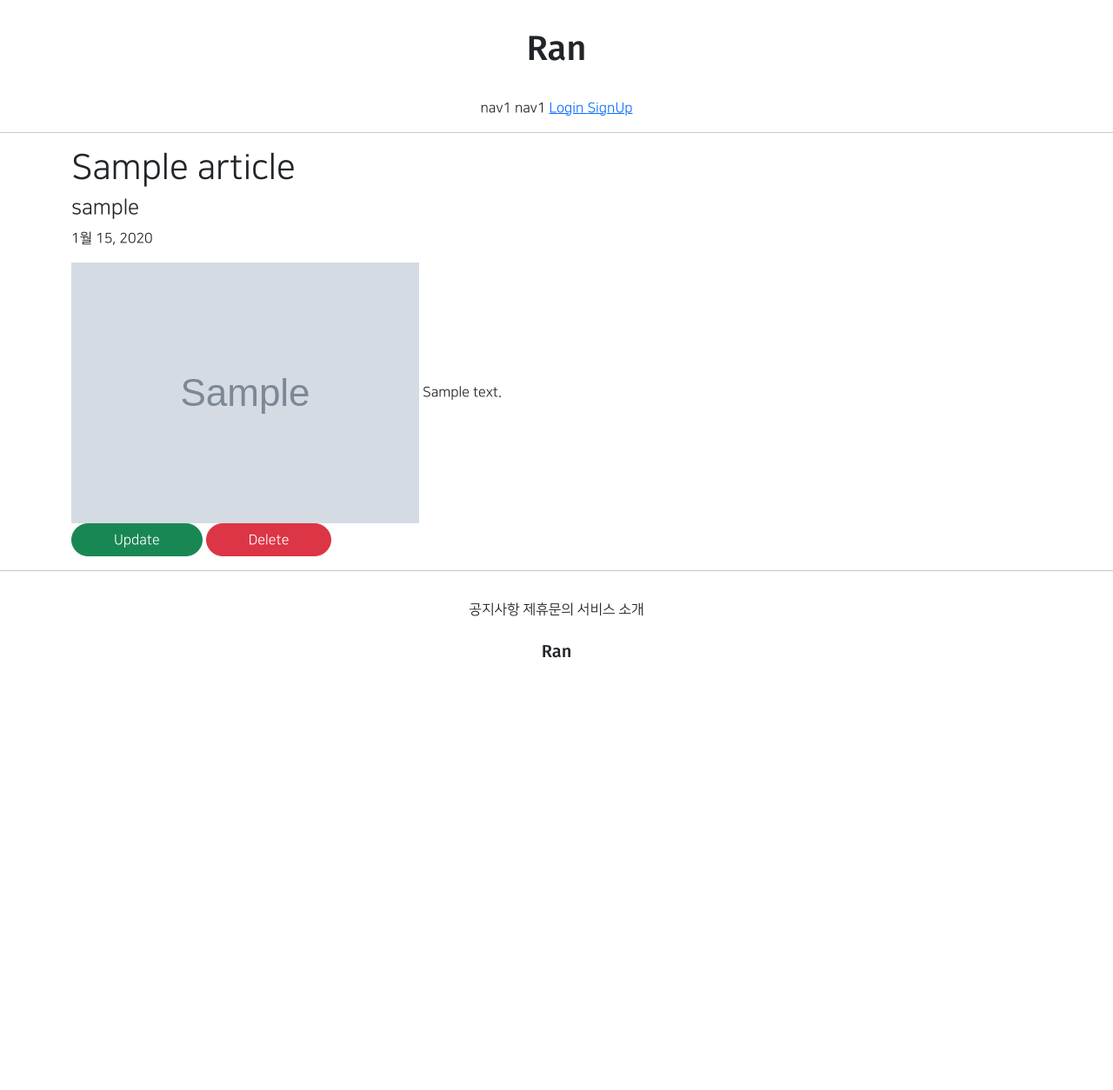
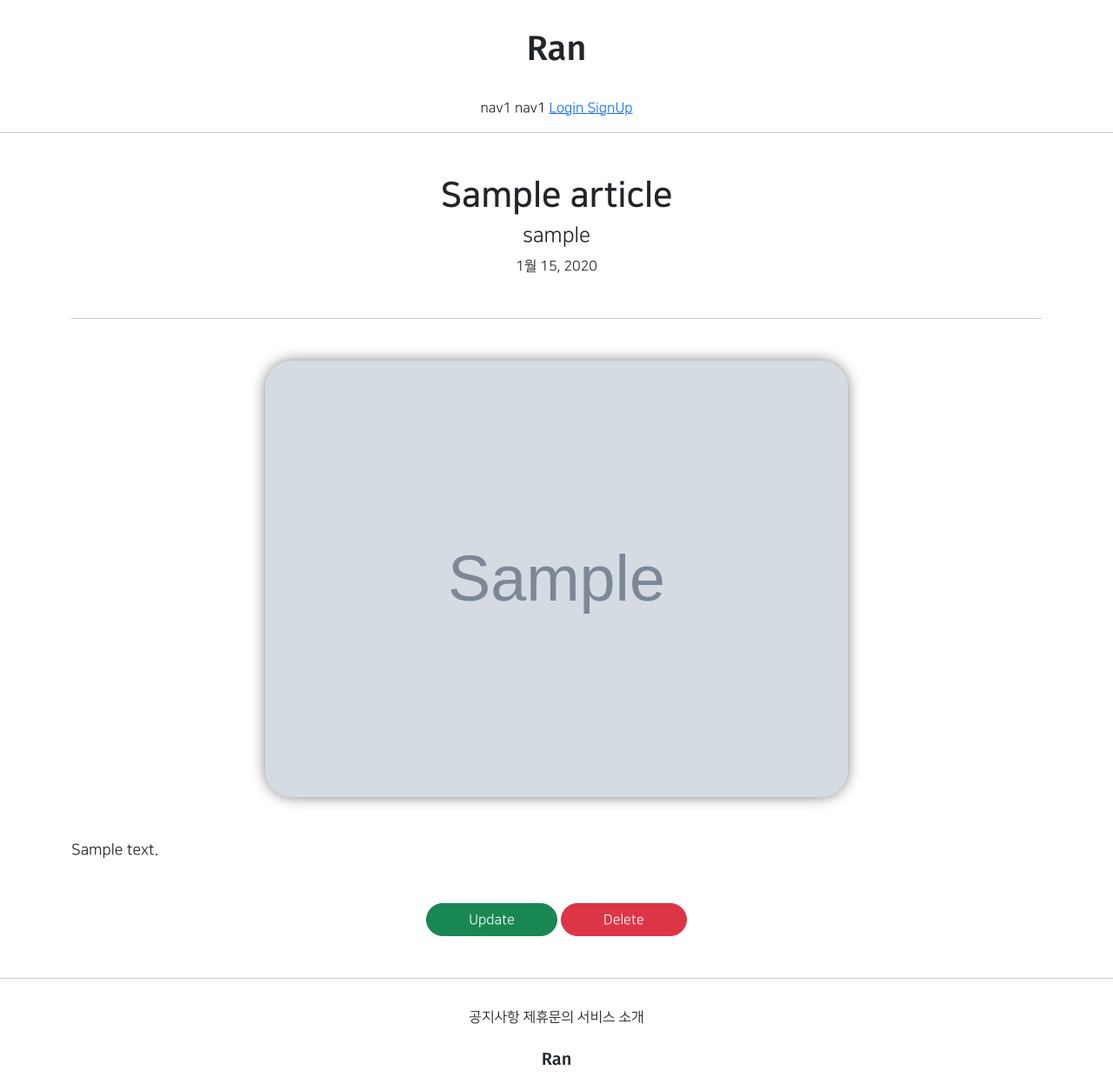
Before and after one commit to lauren0914/project2, a Django app: page /articles/detail/1 in a window 1280 px wide. Shown: the whole page at 87% size. Before the commit the page ends 757 px from the top, so only its background shows below. Run offline with Django 3.2, Linux system fonts and the light colour scheme; tables that the repository leaves empty hold one stand-in row (values such as "Sample post"); grey boxes marked "Sample" are stand-in pictures; parts of the project's set-up code (start-up, migrations or seed data) failed here and were passed over; some libraries are stand-ins or nearby versions.

Commit message:
8/5 project2 commit 1

```diff
--- a/articleapp/templates/articleapp/detail.html
+++ b/articleapp/templates/articleapp/detail.html
@@ -1,17 +1,24 @@
 {% extends 'base.html' %}
 
 {% block content %}
-    <div class="container">
-        <div>
-            <h1>{{ target_article.title }}</h1>
+    <div class="container text-center">
+        <div class="my-5">
+            <h1 class="NNS_B">{{ target_article.title }}</h1>
             <h4>{{ target_article.writer.profile.nickname }}</h4>
             <p>{{ target_article.created_at }}</p>
 
         </div>
 
-        <div>
-            <img src="{{ target_article.image.url }}" alt="">
-            {{ target_article.content }}
+        <hr>
+
+        <div class="my-5">
+            <img src="{{ target_article.image.url }}"
+                 class="article_image"
+                 alt="">
+            <div class="article_content my-5">
+                {{ target_article.content }}
+            </div>
+
             <div>
                 <a href="{% url 'articleapp:update' pk=target_article.pk %}"
                    class="btn btn-success rounded-pill px-5">
--- a/static/base.css
+++ b/static/base.css
@@ -41,3 +41,15 @@
 .round_button:hover{
     color: dimgrey;
 }
+
+
+.article_image {
+    width: 60%;
+    border-radius: 2rem;
+    box-shadow: 0 0 1rem grey;
+}
+
+.article_content {
+    text-align: left;
+    font-size: 1.1rem;
+}
--- a/static/js/magicgrid.js
+++ b/static/js/magicgrid.js
@@ -287,7 +287,7 @@ magicGrid.listen();
 
 var masonrys = document.getElementsByTagName("img")
 
-for (let i=0; masonrys.length; i++) {
+for (let i=0; i < masonrys.length; i++) {
   masonrys[i].addEventListener('load', function () {
     magicGrid.positionItems();
   }, false)
```
